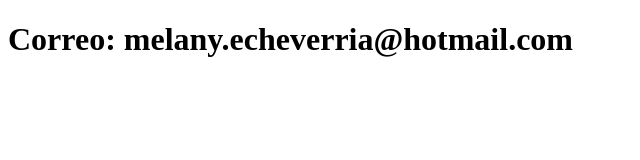
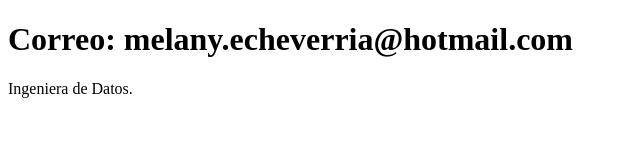
Before and after one commit to mecheverr/sistema-de-registro, a plain HTML site: page contacto.html in a window 1280 px wide. Shown: the whole page, without its empty margins (0-640 px from the left). Drawn offline with Linux system fonts and the light colour scheme.

Commit message:
Actualiza el contacto

```diff
--- a/contacto.html
+++ b/contacto.html
@@ -7,5 +7,6 @@
 </head>
 <body>
     <h1>Correo: melany.echeverria@hotmail.com</h1>
+    <p>Ingeniera de Datos.</p>
 </body>
 </html>
```
